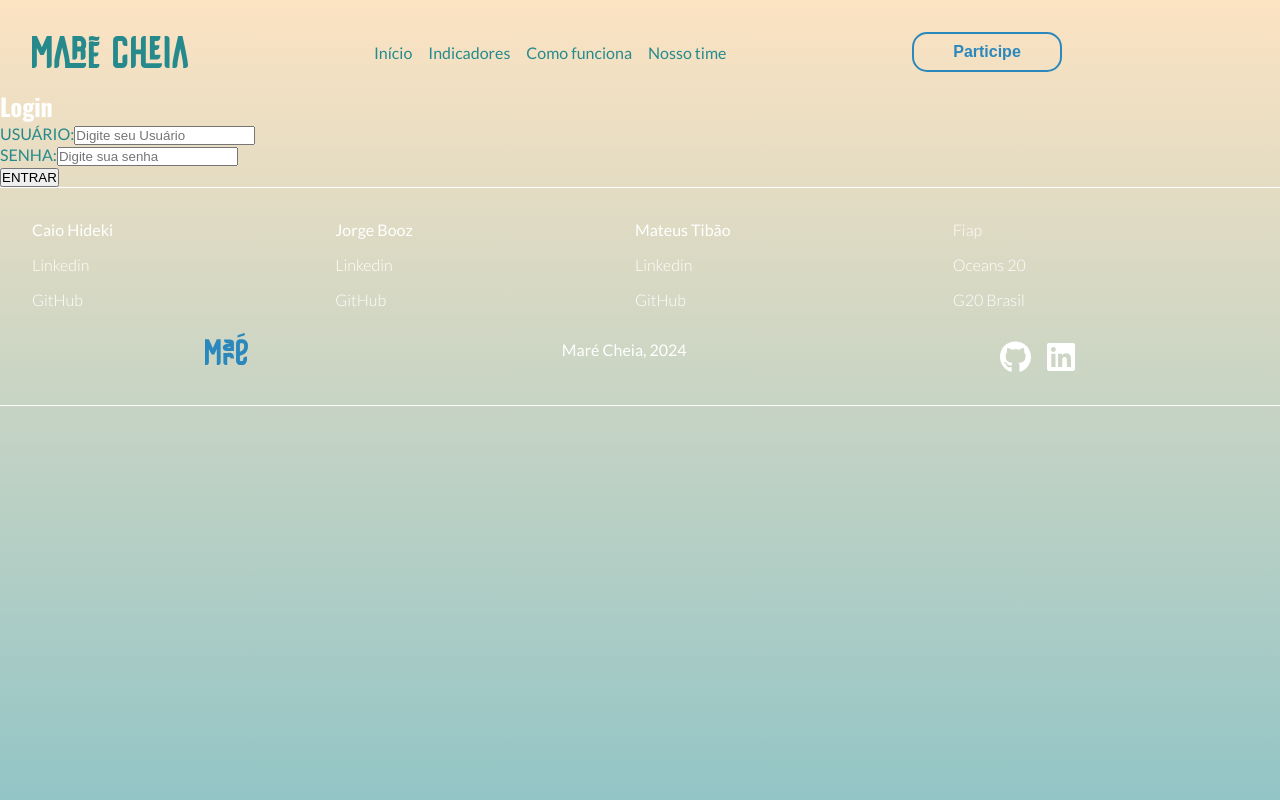
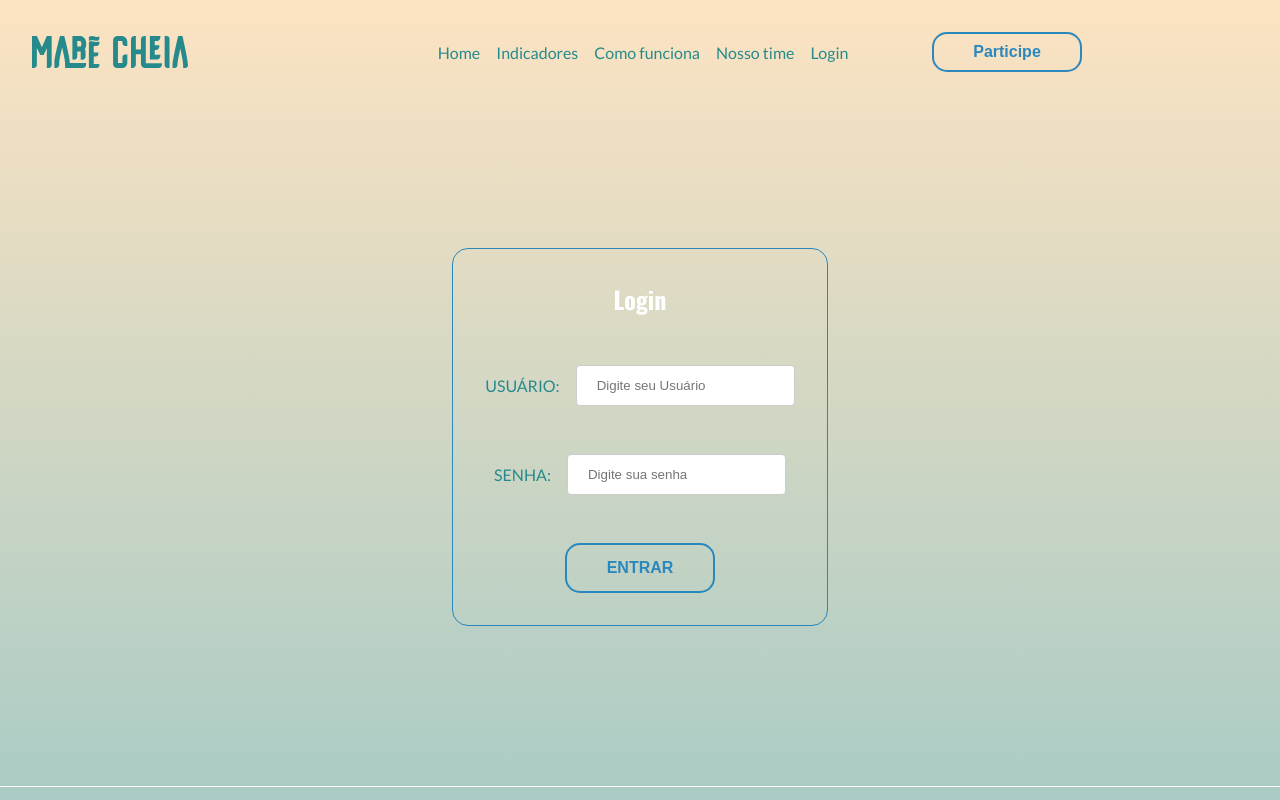
Before and after one commit to jorgebooz/MareCheia, a React (Vite) app: page /login in a window 1280 px wide. Shown: the top 800 px of the page. Built offline with nearby package versions, Linux system fonts and the light colour scheme.

Commit message:
style login

```diff
--- a/src/components/Nav.jsx
+++ b/src/components/Nav.jsx
@@ -1,20 +1,32 @@
-import {} from 'react';
-import styles from '../css/Nav.module.css'
-import logo from '../assets/Nav/Logo.svg'
+import React from 'react';
+import { Link } from 'react-router-dom';
+import styles from '../css/Nav.module.css';
+import logo from '../assets/Nav/Logo.svg';
 
 function Nav() {
+  return (
+    <nav>
+      <img src={logo} alt="logo" className={styles.logo} />
+      <ul className={styles.links}>
+          <Link to="/" className='navLink'>
+            Home
+          </Link>
+          <Link to="/" className='navLink'>
+            Indicadores
+          </Link>
+          <Link to="/" className='navLink'>
+            Como funciona
+          </Link>
+          <Link to="/" className='navLink'>
+            Nosso time
+          </Link>
+          <Link to="/login" className='navLink'>
+            Login
+          </Link>
+      </ul>
+      <button className={`${styles.botaoNav} botaoUm`}>Participe</button>
+    </nav>
+  );
+}
 
-  return (
-    <nav >
-      <img src={logo} alt="logo" className='logo'/>
-      <ul className={styles.links}>
-        <a className='navLink'>Início</a>
-        <a className='navLink'>Indicadores</a>
-        <a className='navLink'>Como funciona</a>
-        <a className='navLink'>Nosso time</a>
-      </ul>
-      <button className="botaoNav botaoUm">Participe</button>
-    </nav>
-    );
-}
 export default Nav;
--- a/src/css/Home.module.css
+++ b/src/css/Home.module.css
@@ -17,8 +17,13 @@
     gap: 1rem;
     justify-content: center;
 }
+.container h1{
+    font-size: 44px;
+}
 .container p{
     text-align: justify;
+    width: 70%;
+    font-size: 22px;
 }
 .problemaBtn{
     width: 200px;
@@ -42,6 +47,9 @@
     display: flex;
     gap: 1.5rem;
     padding: 2rem 0rem;
+}
+.title{
+    font-size: 44px;
 }
 .card {
     background-color: var(--ocean-green);
@@ -106,16 +114,23 @@
     gap: 1rem;
     justify-content: center;
 }
+.impactoContainer h2{
+    font-size: 44px;
+    align-self: center;
+}
 .impactoContainer p{
+    align-self: center;
     text-align: justify;
+    width: 70%;
+    font-size: 22px;
 }
-.impactoContainer h5{
-    align-self: end;
+.impactoContainer h4{
+    align-self: center;
 }
 .resultadosBtn{
     width: 200px;
     height: 70px;
-    align-self: end;
+    align-self: center;
 }
 .imgDois{
     width: 700px;
@@ -136,9 +151,9 @@
     padding: 0rem 1rem 1rem 1rem;
 }
 .participe p{
-    width: 40%;
+    width: 30%;
     text-align: center;
-    font-size: 30px;
+    font-size: 22px;
 }
 .participeBtn{
     width: 200px;
--- /dev/null
+++ b/src/css/Login.module.css
@@ -0,0 +1,57 @@
+*{
+    margin: 0;
+    padding: 0;
+    box-sizing: border-box;
+}
+
+.login{
+    display: flex;
+    align-items: center;
+    justify-content: center;
+}
+
+.containerLogin{
+    padding: 2rem;
+    border-radius: 16px;
+    display: flex;
+    flex-direction: column;
+    gap: 1rem;
+    align-items: center;
+    margin: 10rem;
+    border: 1px solid var(--pacific-blue);
+}
+
+.loginBtn{
+    width: 150px;
+    height: 50px;
+}
+
+.containerLogin h1 {
+    border-bottom: 2px solid var(--pacific-blue)F;
+    margin-bottom: 2rem;
+}
+
+
+.textLogin{
+    display: flex;
+    gap:1rem;
+    align-items: center;
+}
+
+.textLogin input{
+    width: 100%;
+    padding: 12px 20px;
+    display: inline-block;
+    border: 1px solid #ccc;
+    border-radius: 4px;
+    box-sizing: border-box;
+}
+
+.optionsLogin{
+    display: flex;
+    flex-direction: column;
+    gap:3rem;
+    align-items: center;
+    justify-content: center;
+    align-self: center;
+}
--- a/src/css/Nav.module.css
+++ b/src/css/Nav.module.css
@@ -26,5 +26,5 @@ img{
     list-style: none;
     display: flex;
     gap: 1rem;
-    align-items: center;
+    justify-content: center;
 }
--- a/src/css/style.css
+++ b/src/css/style.css
@@ -12,13 +12,12 @@
 
 .navLink{
     color: var(--ocean-green);
-    font-family: var(--ocean-green);
-    text-decoration: var(--ocean-green);
-    text-transform: var(--ocean-green);
+    text-decoration: none;
 }
 .navLink:hover {
     text-decoration: underline;
     cursor: pointer;
+    color: var(--sea-green);
 }
 .navLink:active {
     color: var(--sea-green);
--- a/src/routes/Home.jsx
+++ b/src/routes/Home.jsx
@@ -10,7 +10,7 @@ const Home = () => {
       <div className={styles.container}>
         <h1>Sobrepesca: uma Ameaça Real</h1>
         <p>A sobrepesca não é apenas um problema ecológico, mas uma ameaça direta à biodiversidade marinha e às comunidades costeiras que dependem dos oceanos para sua subsistência. Nosso projeto, Maré Cheia, é dedicado a combater essa crise através da inovação tecnológica e da transparência de dados.</p>
-        <h5>Saiba mais dos riscos da sobrepresca</h5>
+        <h3>Saiba mais dos riscos da sobrepresca</h3>
         <button className={`${styles.problemaBtn} botaoUm botaoProblema`}>O Problema</button>
       </div>
       <img src={pesca} alt="pesca" className={styles.imgUm}/>
@@ -32,7 +32,7 @@ const Home = () => {
           <p>Com a integração de sensores avançados e análise de dados, nosso sistema oferece um monitoramento contínuo e preciso das condições oceânicas. As informações são atualizadas em tempo real, permitindo uma resposta rápida a situações críticas, como a sobrepesca excessiva, e ajudando a garantir a sustentabilidade dos recursos marinhos.</p>
         </div>
       </div>
-      <h5>Veja como nossa solução funciona por conta própria</h5>
+      <h4>Veja como nossa solução funciona por conta própria</h4>
       <button className={`${styles.mareCheiaBtn} botaoUm botaoMareCheia`}>Maré Cheia</button>
     </section>
 
@@ -40,19 +40,17 @@ const Home = () => {
       <div className={styles.impactoContainer}>
         <h2>Impacto e Benefícios</h2>
         <p>Ao disponibilizar informações detalhadas sobre a saúde da fauna marinha, nosso sistema permite que a população e os governantes locais tomem decisões informadas para proteger os oceanos. Seja acompanhando projetos de revitalização, monitorando a saúde marinha ou alertando sobre a sobrepesca, nossa plataforma é uma ferramenta essencial para a sustentabilidade.</p>
-        <h5>Benefícios de nosso projeto</h5>
+        <h4>Benefícios de nosso projeto</h4>
         <button className={`${styles.resultadosBtn} botaoUm botaoResultados`}>Resultados</button>
       </div>
       <img src={pescador} alt="pesca" className={styles.imgDois}/>
     </section>
 
-
-
     <section className={styles.participe}>
       <h3>Pescando com responsabilidade, alimentando o futuro</h3>
       <h2>Seja Parte da Solução</h2>
       <p>Somos a Maré Cheia, e estamos aqui para apresentar os perigos da sobrepesca e suas consequências para sua região. Junte-se a nós nessa missão de proteger nossos oceanos e garantir um futuro sustentável para as próximas gerações.</p>
-      <h5>Faça a diferença</h5>
+      <h4>Faça a diferença</h4>
       <button className={`${styles.participeBtn} botaoUm botaoParticipe`}>Participe</button>
     </section>
     </>
--- a/src/routes/Login.jsx
+++ b/src/routes/Login.jsx
@@ -1,24 +1,25 @@
 import {} from 'react';
+import styles from '../css/Login.module.css'
 
 const Login = () =>{
 
   return (
-    <section className="login">
+    <section className={styles.login}>
     {/* {getUsuario && getSenha ? (
       <Home/>
     ) : ( */}
-      <div className='containerLogin'>
+      <div className={styles.containerLogin}>
         <h1>Login</h1>
-        <form  className='optionsLogin'>
-          <p className='textLogin'>
+        <form  className={styles.optionsLogin}>
+          <p className={styles.textLogin}>
             USUÁRIO:
-            <input type="text" placeholder="Digite seu Usuário" className='inputLogin' />
+            <input type="text" placeholder="Digite seu Usuário" className={styles.inputLogin} />
           </p>
-          <p className='textLogin'>
+          <p className={styles.textLogin}>
             SENHA:
-            <input type="password" placeholder="Digite sua senha" className='inputLogin' />
+            <input type="password" placeholder="Digite sua senha" className={styles.inputLogin} />
           </p>
-          <button type="submit">ENTRAR</button>
+          <button type="submit" className={`${styles.loginBtn} botaoUm`}>ENTRAR</button>
         </form>
         </div>
     {/* )} */}
```
